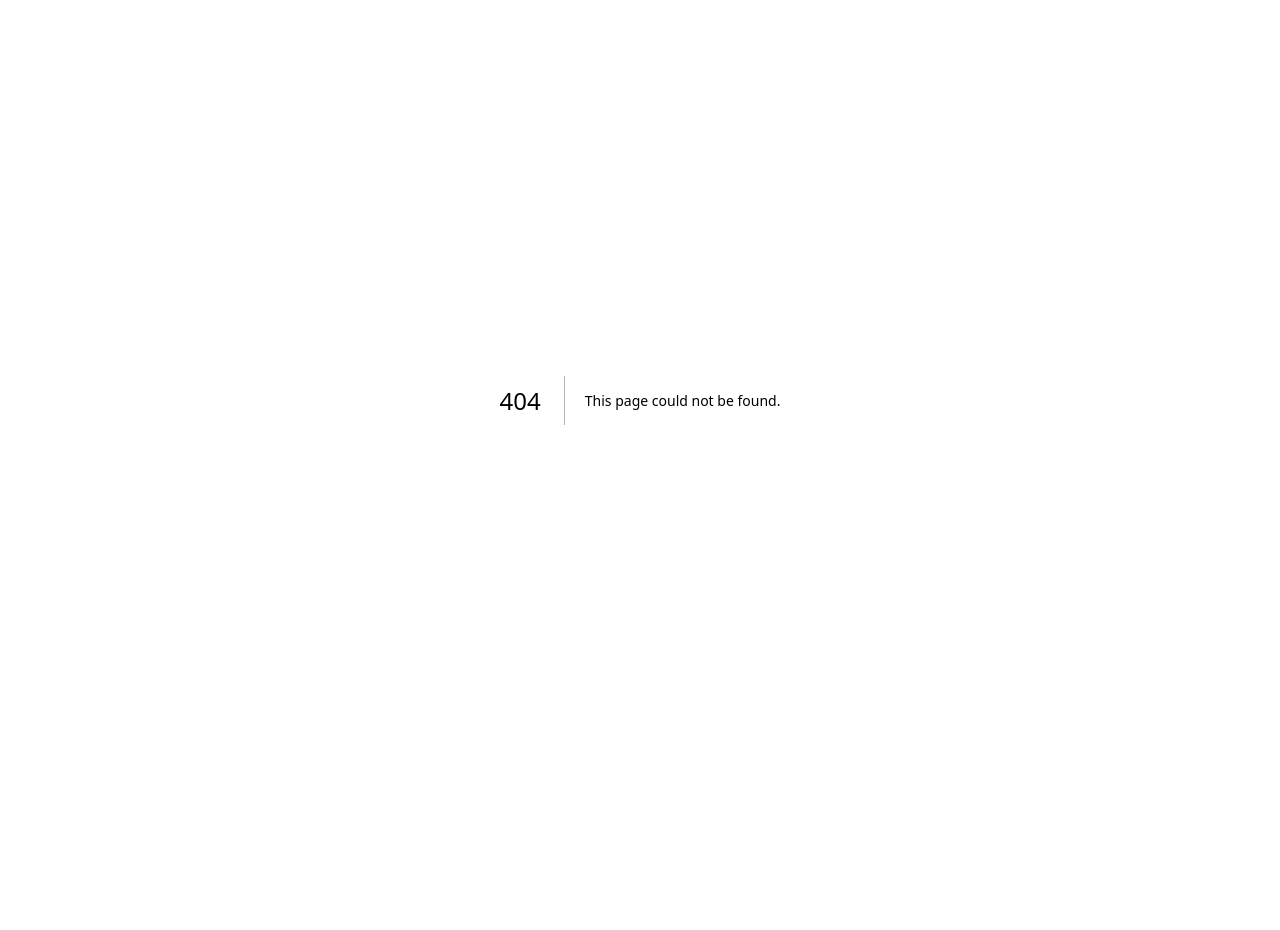
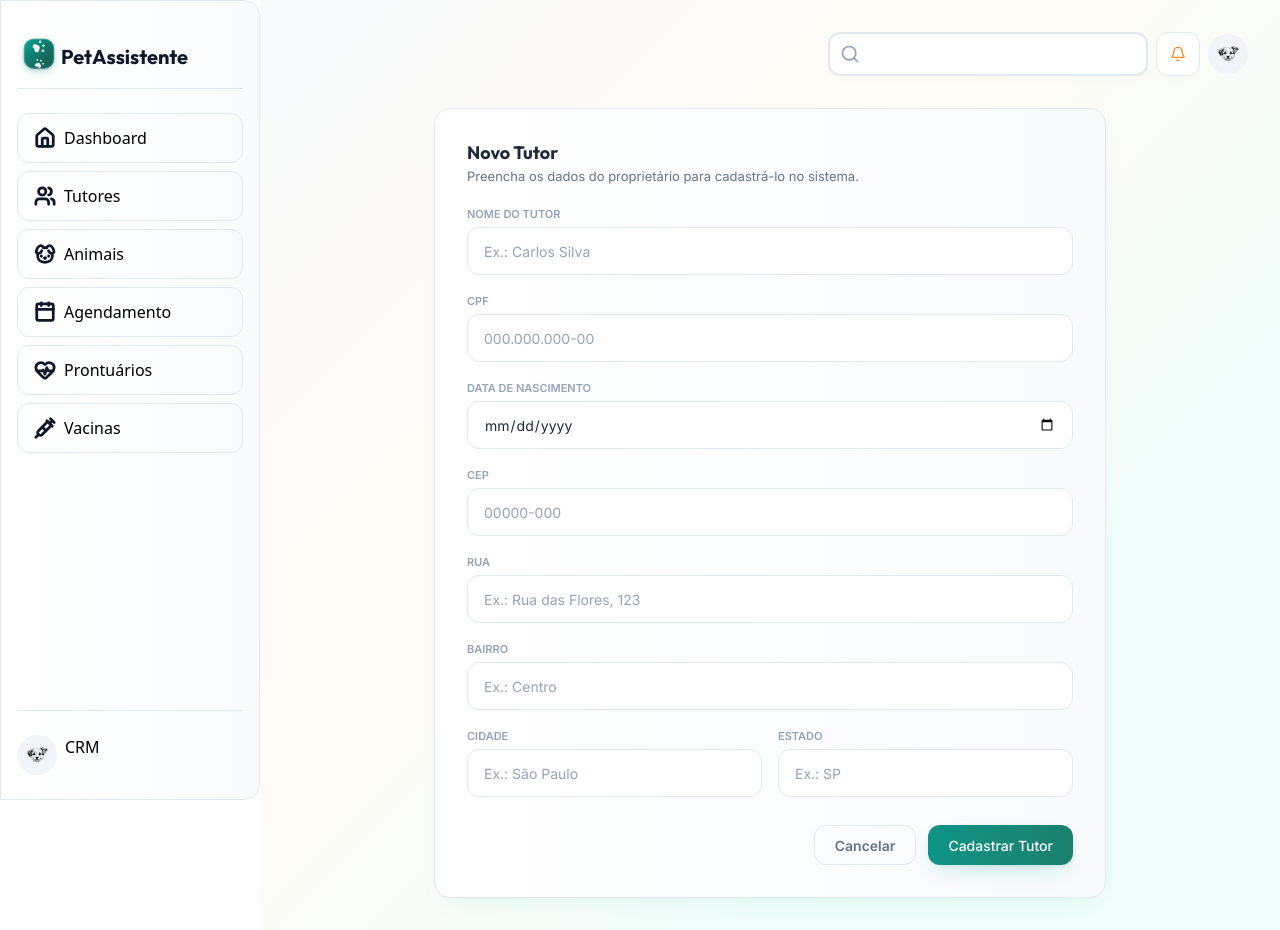
Before and after one commit to projeto-gestao-veterinaria/sistema-veterinario, a Next.js app in the folder frontend/: page /tutores/novo in a window 1280 px wide. Before the commit this address had no page. Before the commit the page ends 800 px from the top, so only its background shows below. Built offline with nearby package versions, Linux system fonts and the light colour scheme; no server answers.

Commit message:
feat(tutores): cria formulário de cadastro de tutor com máscaras e ViaCEP

```diff
--- /dev/null
+++ b/frontend/app/(dashboard)/tutores/novo/page.tsx
@@ -0,0 +1,296 @@
+"use client";
+
+import Link from "next/link";
+import { useRouter } from "next/navigation";
+import { useEffect, useRef, useState } from "react";
+import type { FormEvent } from "react";
+
+type ViaCepResponse = {
+  erro?: boolean | string;
+  logradouro?: string;
+  bairro?: string;
+  localidade?: string;
+  uf?: string;
+};
+
+function formatCpf(value: string) {
+  return value
+    .replace(/\D/g, "")
+    .slice(0, 11)
+    .replace(/(\d{3})(\d)/, "$1.$2")
+    .replace(/(\d{3})(\d)/, "$1.$2")
+    .replace(/(\d{3})(\d{1,2})$/, "$1-$2");
+}
+
+function formatCep(value: string) {
+  return value
+    .replace(/\D/g, "")
+    .slice(0, 8)
+    .replace(/(\d{5})(\d)/, "$1-$2");
+}
+
+const inputClassName =
+  "h-12 w-full rounded-xl border border-border bg-white px-4 font-inter text-small text-dark-gray outline-none transition placeholder:text-slate focus:border-teal focus:ring-2 focus:ring-teal/20";
+
+const labelClassName =
+  "font-inter text-[11px] font-semibold uppercase leading-3.25 text-slate";
+
+export default function NovoTutor() {
+  const router = useRouter();
+
+  const [nome, setNome] = useState("");
+  const [cpf, setCpf] = useState("");
+  const [cep, setCep] = useState("");
+  const [rua, setRua] = useState("");
+  const [bairro, setBairro] = useState("");
+  const [cidade, setCidade] = useState("");
+  const [estado, setEstado] = useState("");
+  const [dataNascimento, setDataNascimento] = useState("");
+  const [loadingCep, setLoadingCep] = useState(false);
+  const [cepError, setCepError] = useState<string | null>(null);
+
+  const cepRequestRef = useRef<AbortController | null>(null);
+
+  useEffect(() => {
+    return () => cepRequestRef.current?.abort();
+  }, []);
+
+  async function buscarCep(digits: string) {
+    cepRequestRef.current?.abort();
+
+    const controller = new AbortController();
+    cepRequestRef.current = controller;
+
+    setLoadingCep(true);
+    setCepError(null);
+
+    try {
+      const response = await fetch(`https://viacep.com.br/ws/${digits}/json/`, {
+        signal: controller.signal,
+      });
+      const data = (await response.json()) as ViaCepResponse;
+
+      if (data.erro) {
+        setCepError("CEP não encontrado.");
+        return;
+      }
+
+      setRua(data.logradouro ?? "");
+      setBairro(data.bairro ?? "");
+      setCidade(data.localidade ?? "");
+      setEstado(data.uf ?? "");
+    } catch (error) {
+      if (error instanceof Error && error.name === "AbortError") return;
+
+      setCepError("Não foi possível buscar o CEP.");
+    } finally {
+      if (cepRequestRef.current === controller) {
+        setLoadingCep(false);
+      }
+    }
+  }
+
+  function handleCepChange(value: string) {
+    const formatted = formatCep(value);
+    setCep(formatted);
+
+    const digits = formatted.replace(/\D/g, "");
+
+    if (digits.length !== 8) {
+      setCepError(null);
+      setLoadingCep(false);
+      return;
+    }
+
+    void buscarCep(digits);
+  }
+
+  function handleSubmit(event: FormEvent<HTMLFormElement>) {
+    event.preventDefault();
+    router.push("/tutores");
+  }
+
+  return (
+    <div className="flex justify-center pt-8">
+      <section className="flex w-full max-w-2xl flex-col gap-6 rounded-2xl border border-border bg-linear-to-r from-white to-page p-8 shadow-[0_2px_8px_-4px_rgba(0,0,0,0.0313726),0_12px_28px_-12px_rgba(13,148,135,0.0784314)]">
+        <div className="flex flex-col gap-1">
+          <h2 className="font-outfit text-[18px] font-bold leading-5.75 text-dark-gray">
+            Novo Tutor
+          </h2>
+
+          <p className="font-inter text-[13px] font-normal leading-4 text-light-gray">
+            Preencha os dados do proprietário para cadastrá-lo no sistema.
+          </p>
+        </div>
+
+        <form onSubmit={handleSubmit} className="flex flex-col gap-5">
+          <div className="flex flex-col gap-1.5">
+            <label htmlFor="nome" className={labelClassName}>
+              Nome do Tutor
+            </label>
+
+            <input
+              id="nome"
+              type="text"
+              required
+              value={nome}
+              onChange={(event) => setNome(event.target.value)}
+              placeholder="Ex.: Carlos Silva"
+              className={inputClassName}
+            />
+          </div>
+
+          <div className="flex flex-col gap-1.5">
+            <label htmlFor="cpf" className={labelClassName}>
+              CPF
+            </label>
+
+            <input
+              id="cpf"
+              type="text"
+              required
+              inputMode="numeric"
+              value={cpf}
+              onChange={(event) => setCpf(formatCpf(event.target.value))}
+              placeholder="000.000.000-00"
+              className={inputClassName}
+            />
+          </div>
+
+          <div className="flex flex-col gap-1.5">
+            <label htmlFor="dataNascimento" className={labelClassName}>
+              Data de Nascimento
+            </label>
+
+            <input
+              id="dataNascimento"
+              type="date"
+              required
+              value={dataNascimento}
+              onChange={(event) => setDataNascimento(event.target.value)}
+              className={inputClassName}
+            />
+          </div>
+
+          <div className="flex flex-col gap-1.5">
+            <div className="flex items-center justify-between">
+              <label htmlFor="cep" className={labelClassName}>
+                CEP
+              </label>
+
+              {loadingCep && (
+                <span className="font-inter text-[11px] font-medium text-teal">
+                  Buscando...
+                </span>
+              )}
+            </div>
+
+            <input
+              id="cep"
+              type="text"
+              required
+              inputMode="numeric"
+              value={cep}
+              onChange={(event) => handleCepChange(event.target.value)}
+              placeholder="00000-000"
+              aria-invalid={cepError !== null}
+              className={`${inputClassName} ${
+                cepError
+                  ? "border-error-red focus:border-error-red focus:ring-error-red/20"
+                  : ""
+              }`}
+            />
+
+            {cepError && (
+              <span className="font-inter text-[11px] font-medium text-error-red">
+                {cepError}
+              </span>
+            )}
+          </div>
+
+          <div className="flex flex-col gap-1.5">
+            <label htmlFor="rua" className={labelClassName}>
+              Rua
+            </label>
+
+            <input
+              id="rua"
+              type="text"
+              required
+              value={rua}
+              onChange={(event) => setRua(event.target.value)}
+              placeholder="Ex.: Rua das Flores, 123"
+              className={inputClassName}
+            />
+          </div>
+
+          <div className="flex flex-col gap-1.5">
+            <label htmlFor="bairro" className={labelClassName}>
+              Bairro
+            </label>
+
+            <input
+              id="bairro"
+              type="text"
+              required
+              value={bairro}
+              onChange={(event) => setBairro(event.target.value)}
+              placeholder="Ex.: Centro"
+              className={inputClassName}
+            />
+          </div>
+
+          <div className="grid grid-cols-2 gap-4">
+            <div className="flex flex-col gap-1.5">
+              <label htmlFor="cidade" className={labelClassName}>
+                Cidade
+              </label>
+
+              <input
+                id="cidade"
+                type="text"
+                required
+                value={cidade}
+                onChange={(event) => setCidade(event.target.value)}
+                placeholder="Ex.: São Paulo"
+                className={inputClassName}
+              />
+            </div>
+
+            <div className="flex flex-col gap-1.5">
+              <label htmlFor="estado" className={labelClassName}>
+                Estado
+              </label>
+
+              <input
+                id="estado"
+                type="text"
+                required
+                value={estado}
+                onChange={(event) => setEstado(event.target.value)}
+                placeholder="Ex.: SP"
+                className={inputClassName}
+              />
+            </div>
+          </div>
+
+          <div className="flex items-center justify-end gap-3 pt-2">
+            <Link
+              href="/tutores"
+              className="flex h-10 items-center justify-center rounded-xl border border-border px-5 font-inter text-small font-semibold text-light-gray transition hover:text-dark-gray"
+            >
+              Cancelar
+            </Link>
+
+            <button
+              type="submit"
+              className="flex h-10 cursor-pointer items-center justify-center rounded-xl bg-linear-to-r from-[#0D9487] to-[#1A806B] px-5 font-inter text-small font-medium text-white shadow-[0px_2px_6px_-2px_rgba(13,148,135,0.14902),0px_10px_24px_-8px_rgba(13,148,135,0.2)] transition hover:opacity-90"
+            >
+              Cadastrar Tutor
+            </button>
+          </div>
+        </form>
+      </section>
+    </div>
+  );
+}
```
